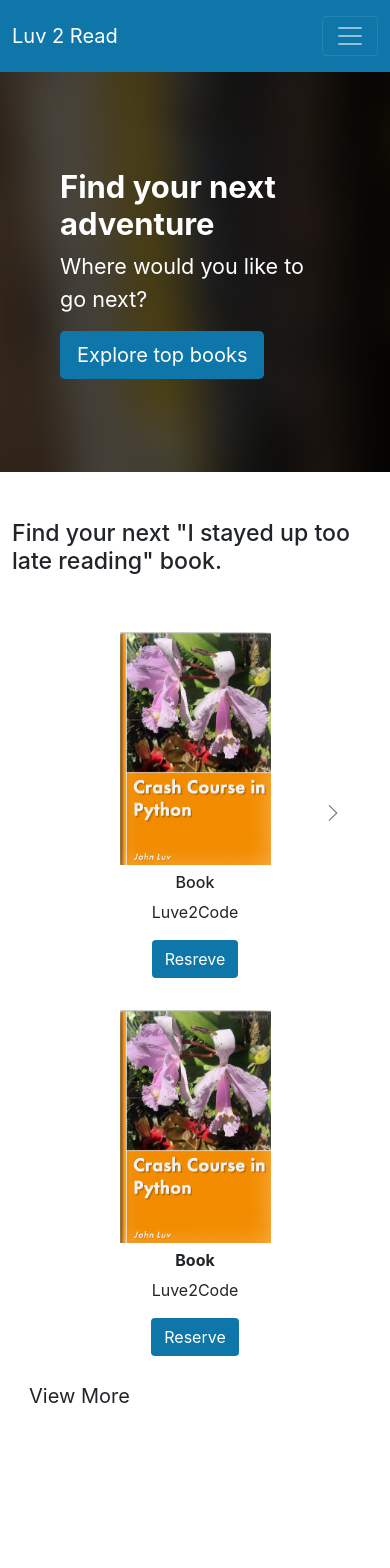
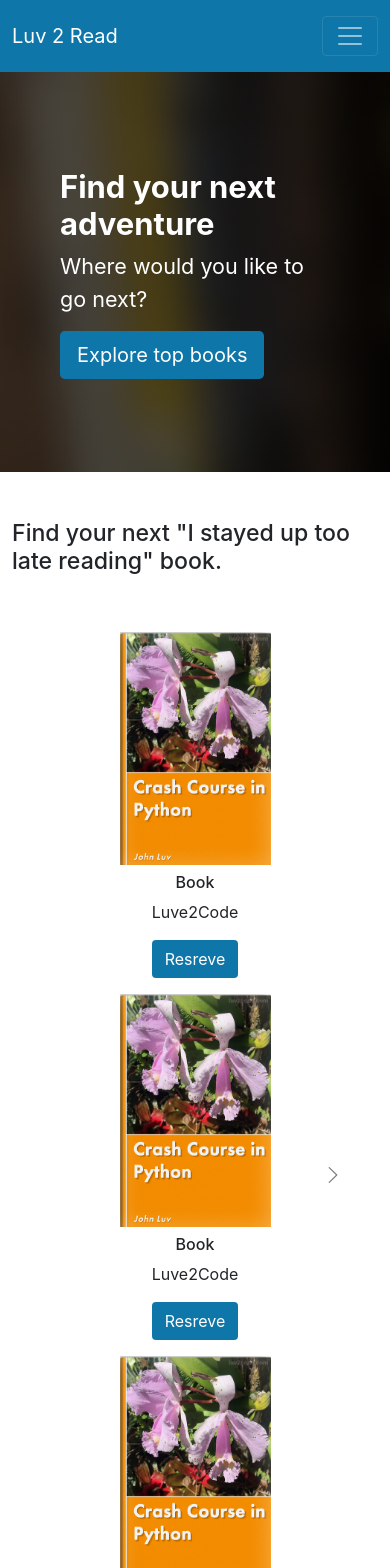
Before and after one commit to saman488/BookHub, a React (Create React App) app: page / in a window 390 px wide. Shown: the top 1568 px of the page. Before the commit the page ends 1420 px from the top, so only its background shows below. Built offline with nearby package versions, Linux system fonts and the light colour scheme.

Commit message:
Create return book Component

```diff
--- a/src/layouts/HomePage/Carousel.tsx
+++ b/src/layouts/HomePage/Carousel.tsx
@@ -1,3 +1,5 @@
+import { ReturnBook } from "./ReturnBook";
+
 export const Carousel = () => {
 
     return (
@@ -13,23 +15,9 @@ export const Carousel = () => {
                 <div className='carousel-inner'>
                     <div className='carousel-item active'>
                         <div className='row d-felx justify-content-center align-item-center '>
-                            <div className='col-xs-6 col-sm-6 col-md-4 col-lg-3 mb-3 '>
-                                <div className='text-center'>
-                                    <img
-                                        src={require('./../../Images/BooksImages/book-luv2code-1000.png')}
-                                        width='151'
-                                        height='233'
-                                        alt="book"
-
-                                    />
-                                    <h6 className='mt-2'>Book</h6>
-                                    <p>Luve2Code</p>
-                                    <a className='btn main-color text-white' href='#'>Resreve</a>
-
-
-                                </div>
-
-                            </div>
+                            <ReturnBook />
+                            <ReturnBook />
+                            <ReturnBook />
 
                         </div>
 
@@ -37,23 +25,9 @@ export const Carousel = () => {
 
                     <div className='carousel-item '>
                         <div className='row d-felx justify-content-center align-item-center '>
-                            <div className='col-xs-6 col-sm-6 col-md-4 col-lg-3 mb-3 '>
-                                <div className='text-center'>
-                                    <img
-                                        src={require('./../../Images/BooksImages/book-luv2code-1000.png')}
-                                        width='151'
-                                        height='233'
-                                        alt="book"
-
-                                    />
-                                    <h6 className='mt-2'>Book</h6>
-                                    <p>Luve2Code</p>
-                                    <a className='btn main-color text-white' href='#'>Resreve</a>
-
-
-                                </div>
-
-                            </div>
+                            <ReturnBook />
+                            <ReturnBook />
+                            <ReturnBook />
 
                         </div>
 
@@ -61,24 +35,9 @@ export const Carousel = () => {
 
                     <div className='carousel-item '>
                         <div className='row d-felx justify-content-center align-item-center '>
-                            <div className='col-xs-6 col-sm-6 col-md-4 col-lg-3 mb-3 '>
-                                <div className='text-center'>
-                                    <img
-                                        src={require('./../../Images/BooksImages/book-luv2code-1000.png')}
-                                        width='151'
-                                        height='233'
-                                        alt="book"
-
-                                    />
-                                    <h6 className='mt-2'>Book</h6>
-                                    <p>Luve2Code</p>
-                                    <a className='btn main-color text-white' href='#'>Resreve</a>
-
-
-                                </div>
-
-                            </div>
-
+                            <ReturnBook />
+                            <ReturnBook />
+                            <ReturnBook />
                         </div>
 
                     </div>
@@ -97,21 +56,8 @@ export const Carousel = () => {
 
             {/* Mobile */}
             <div className='d-lg-none mt-3'>
-
                 <div className='row d-flex justify-content-center align-items-center'>
-                    <div className='text-center'>
-                        <img src={require('./../../Images/BooksImages/book-luv2code-1000.png')}
-                            width='151'
-                            height='233'
-                            alt="book"
-                        />
-                        <h6 className='mt-2'>
-                            <b>Book</b>
-                        </h6>
-
-                        <p>Luve2Code</p>
-                        <a className='btn main-color text-white' href='#'>Reserve</a>
-                    </div>
+                    <ReturnBook />
                 </div>
             </div>
             <div className='HomePage-carousel-title mt-3'>
--- /dev/null
+++ b/src/layouts/HomePage/ReturnBook.tsx
@@ -0,0 +1,21 @@
+import React from "react";
+
+export const ReturnBook = () => {
+
+    return (
+        <div className='col-xs-6 col-sm-6 col-md-4 col-lg-3 mb-3 '>
+            <div className='text-center'>
+                <img
+                    src={require('./../../Images/BooksImages/book-luv2code-1000.png')}
+                    width='151'
+                    height='233'
+                    alt="book"
+
+                />
+                <h6 className='mt-2'>Book</h6>
+                <p>Luve2Code</p>
+                <a className='btn main-color text-white' href='#'>Resreve</a>
+            </div>
+        </div>
+    );
+}
```
